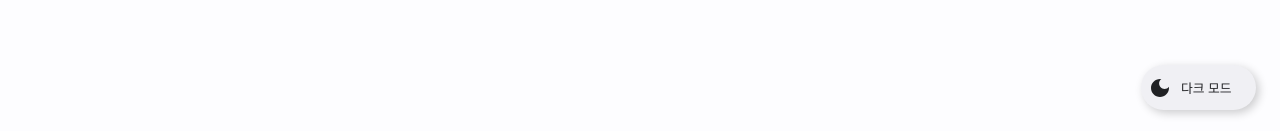
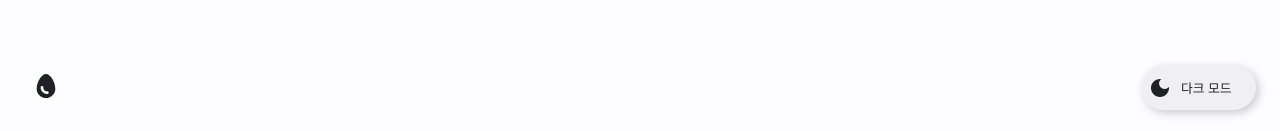
Before and after one commit to SPACE-DEV-CLUB/SPACE_DEV_CLUB_FRONT, a Next.js app: page /tags in a window 1280 px wide. Shown: the part 666-797 px from the top of the page. Built offline with nearby package versions, Linux system fonts and the light colour scheme.

Commit message:
:sparkles: add intropage link

```diff
--- /dev/null
+++ b/src/components/Common/EasterEgg.tsx
@@ -0,0 +1,46 @@
+import { keyframes } from "@emotion/react";
+import styled from "@emotion/styled";
+import { Egg } from "@mui/icons-material";
+import Link from "next/link";
+import React from "react";
+
+function EasterEgg() {
+    return (
+        <>
+            <LinkWrap>
+                <Link href="/introduce">
+                    <EggIcon />
+                </Link>
+            </LinkWrap>
+        </>
+    );
+}
+
+export default EasterEgg;
+
+const Shake = keyframes`
+    0% {
+        transform: rotateZ(0deg);
+    }
+    25% {
+        transform: rotateZ(-50deg);
+    }
+    75% {
+        transform: rotateZ(50deg);
+    }
+    100% {
+        transform: rotateZ(0deg);
+    }
+`
+const LinkWrap = styled.div`
+    position: fixed;
+    bottom: 30px;
+    left: 30px;
+    cursor: pointer;
+    &:hover {
+        animation: ${Shake} 1s;
+    }
+`
+const EggIcon = styled(Egg)`
+    font-size: 32px;
+`
--- a/src/pages/_app.tsx
+++ b/src/pages/_app.tsx
@@ -5,6 +5,7 @@ import { GlobalStyle } from '../styles/global-styles';
 import { lightTheme, darkTheme, Theme } from '../styles/theme';
 import { useDarkMode } from '../hooks/useDarkMode';
 import DarkModeToggle from '../components/Home/DarkModetoggle';
+import EasterEgg from '../components/Common/EasterEgg';
 
 interface ContextProps {
   theme: Theme;
@@ -28,6 +29,7 @@ function MyApp({ Component, pageProps }: AppProps) {
         />
         <Component {...pageProps} />
         <DarkModeToggle />
+        <EasterEgg />
       </>
     </ThemeContext.Provider>
   );
```
Also changed, not shown: public/image/logo-w.png (deleted).
